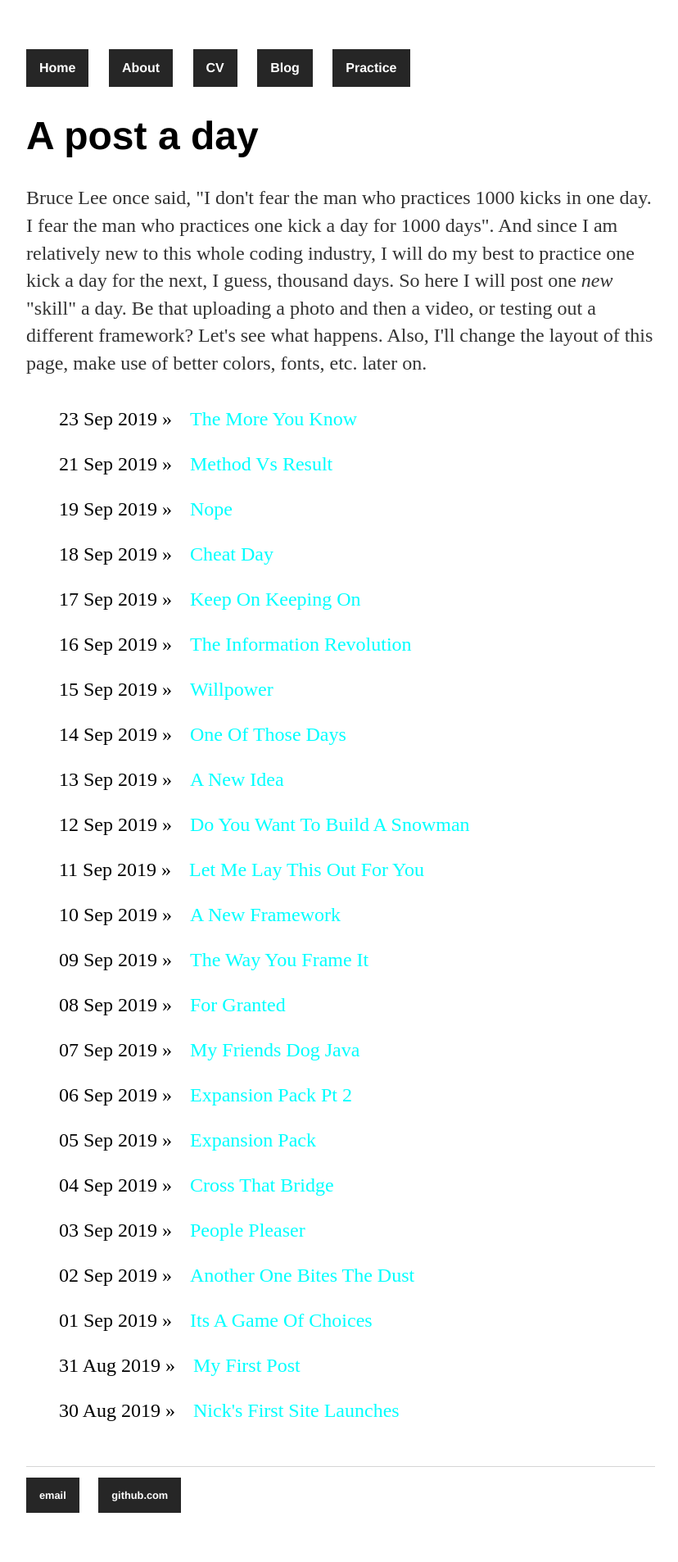
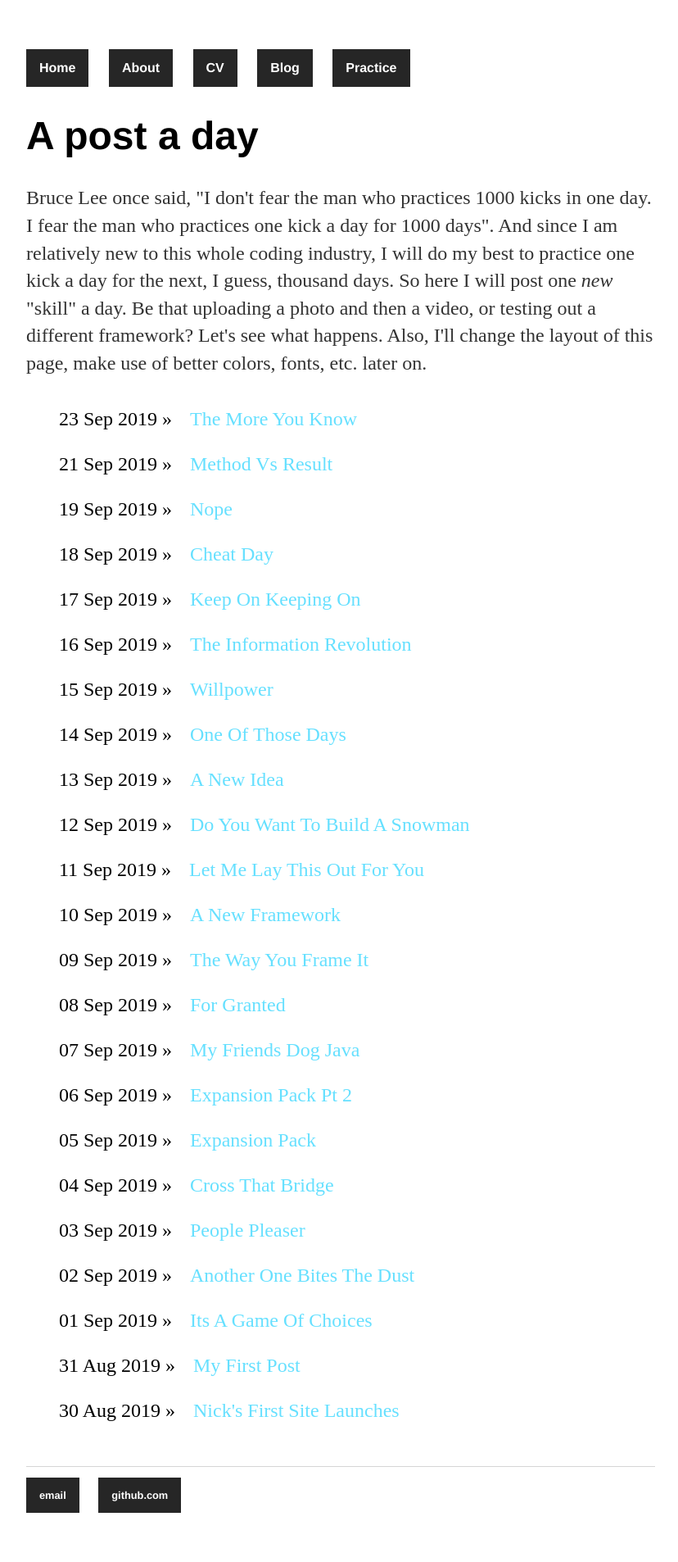
Before and after one commit to Illcarious/Illcarious.github.io, a Jekyll site: the page built from practice/index.html, in a window 1280 px wide. Shown: the whole page at 82% size, without its empty margins (224-1052 px from the left). Built offline with Jekyll 4.4.1, drawn with Linux system fonts in a browser that asks for light colours.

Commit message:
Update main.css

```diff
--- a/css/main.css
+++ b/css/main.css
@@ -15,7 +15,7 @@ nav ul li, footer ul li {
 }
 a.norm {
     text-decoration: none;
-    color: #00FFFF;
+    color: #66e0ff;
     background: #FFFFFF;
 }
 a:hover {
```
